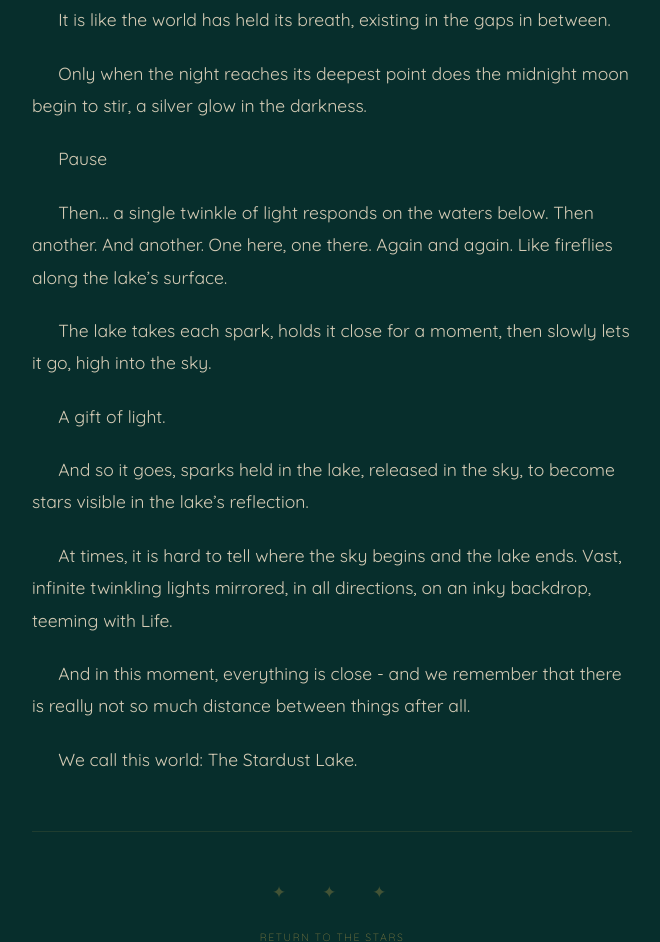
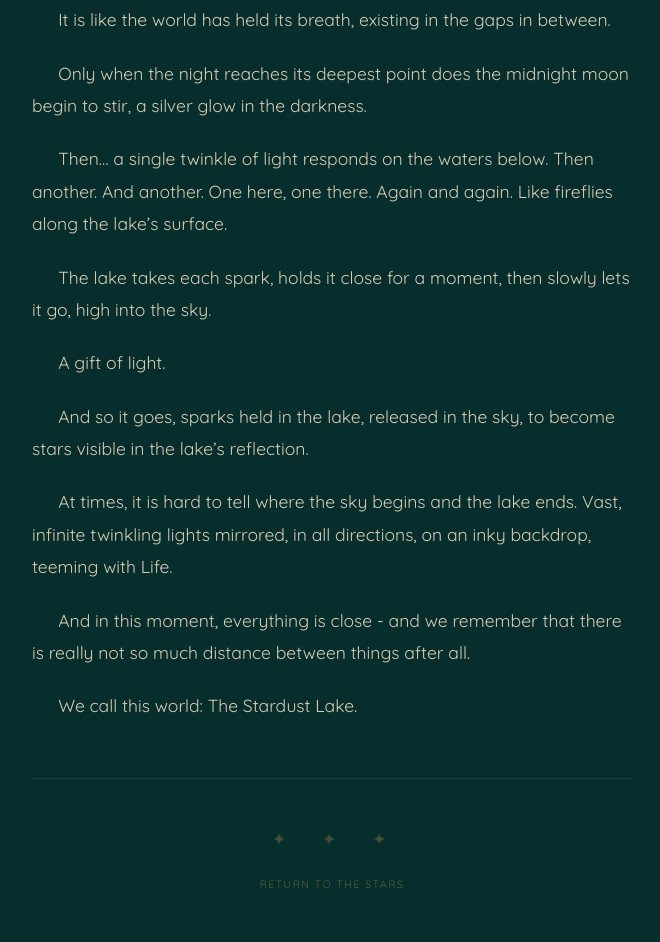
Before and after one commit to oephi/tiny-lore, an Astro site: page /constellations/lake in a window 1280 px wide. Shown: the part 766-1708 px from the top of the page, without its empty margins (308-968 px from the left). Built offline with nearby package versions, Linux system fonts and the light colour scheme; Astro itself is replaced by a stand-in of ours; no server answers.

Commit message:
Update constellation: lake

```diff
--- a/src/content/constellations/lake.md
+++ b/src/content/constellations/lake.md
@@ -59,8 +59,6 @@ It is like the world has held its breath, existing in the gaps in between.
 
 Only when the night reaches its deepest point does the midnight moon begin to stir, a silver glow in the darkness.
 
-Pause
-
 Then… a single twinkle of light responds on the waters below.  Then another. And another. One here, one there. Again and again. Like fireflies along the lake’s surface.
 
 The lake takes each spark, holds it close for a moment, then slowly lets it go, high into the sky.
```
